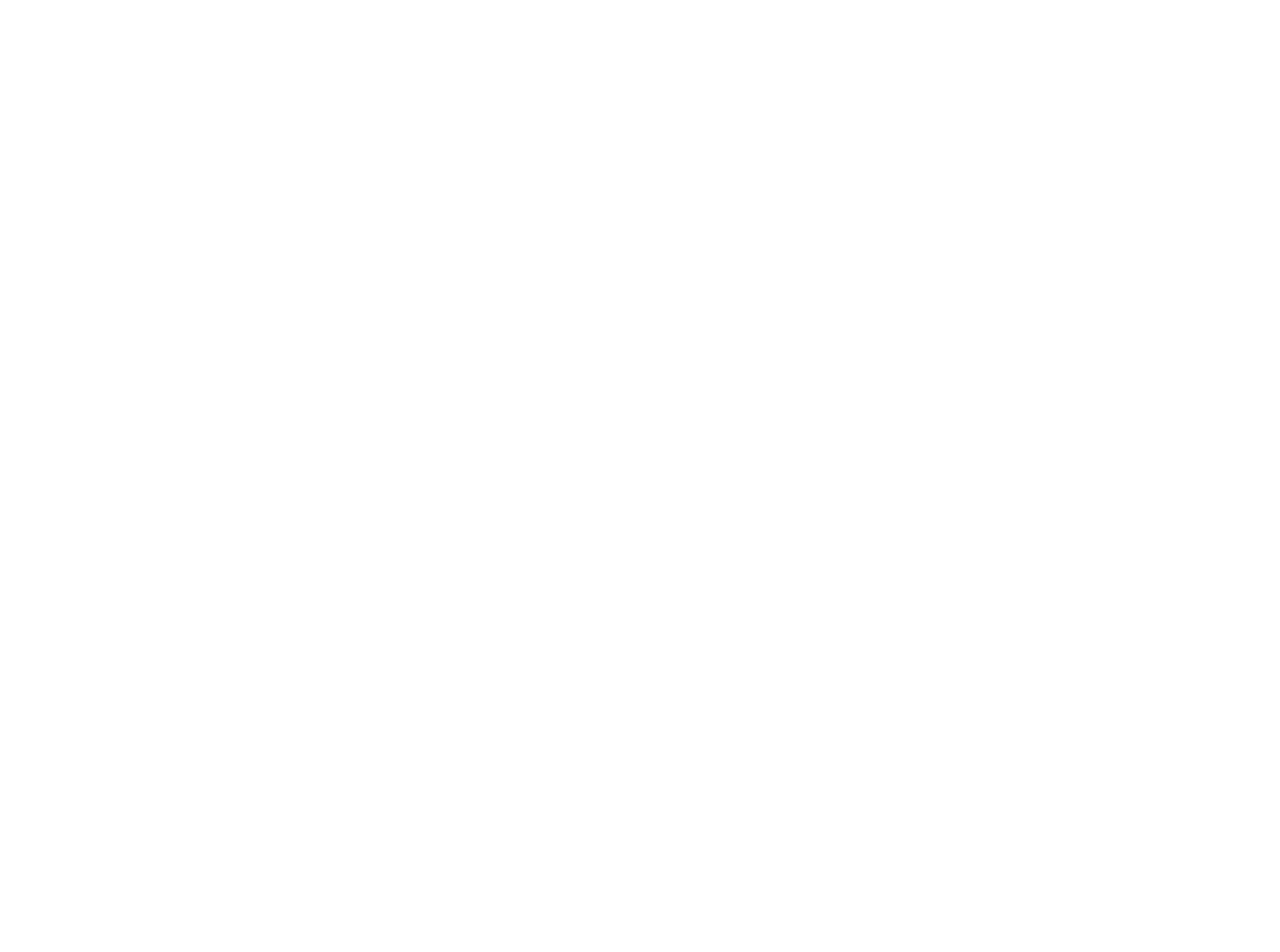
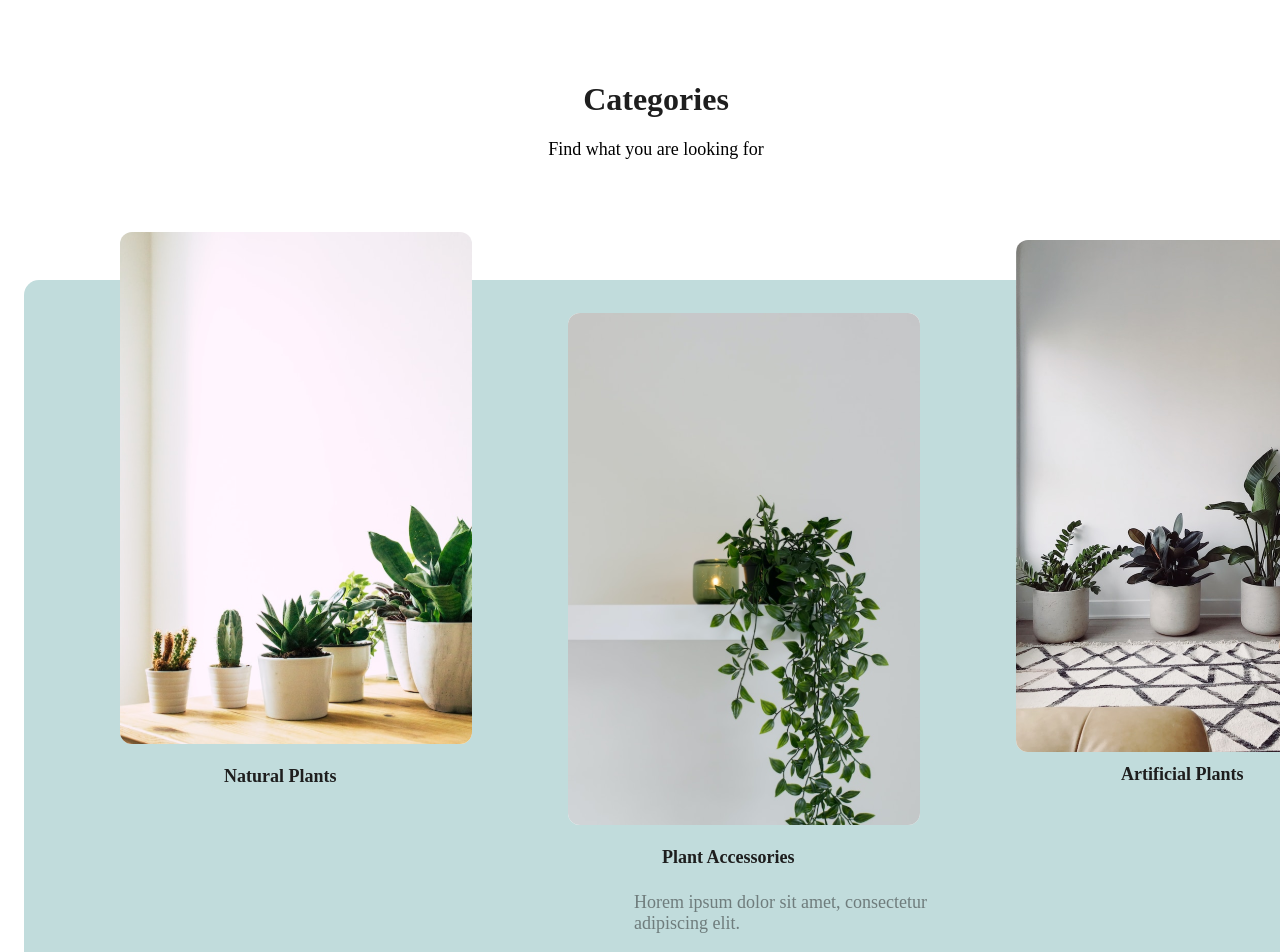
Before and after one commit to mahmudovb10/Green-Mind, a React (Vite) app: page / in a window 1280 px wide. Shown: the part 1960-2912 px from the top of the page. Before the commit the page ends 2022 px from the top, so only its background shows below. Built offline with nearby package versions, Linux system fonts and the light colour scheme; a web font is replaced by a local one.

Commit message:
Added article part

```diff
--- a/src/App.jsx
+++ b/src/App.jsx
@@ -89,21 +89,18 @@
             Easiest way to healthy life by buying your favorite plants
           </p>
 
-          {/* NATURAL */}
           <div className="card card1">
             <img src="/images/natural.svg" alt="" className="card_img" />
             <p className="card_title">Natural Plants</p>
             <span className="card_price">₱ 1,400.00</span>
           </div>
 
-          {/* ARTIFICIAL */}
           <div className="card card2">
             <img src="/images/artificial.svg" alt="" className="card_img" />
             <p className="card_title">Artificial Plants</p>
             <span className="card_price">₱ 900.00</span>
           </div>
 
-          {/* ARTIFICIAL BIG */}
           <div className="card card3">
             <img
               src="/images/artificialPlants.svg"
@@ -160,6 +157,35 @@
           </div>
         </div>
       </section>
+      <article className="article">
+        <div className="article__info">
+          <h2 className="article__title">Categories</h2>
+          <p className="article__desc">Find what you are looking for</p>
+        </div>
+        <div className="article__img">
+          <img
+            className="natural__prev"
+            src="/images/naturalPrewiev.svg"
+            alt=""
+          />
+          <p className="flow__title natural__prev__title">Natural Plants</p>
+          <img
+            className="accesoris__prev"
+            src="/images/accesoriesPrewiev.svg"
+            alt=""
+          />
+          <p className="flow__title accesories__title">Plant Accessories</p>
+          <p className="accesories__desc">
+            Horem ipsum dolor sit amet, consectetur adipiscing elit.
+          </p>
+          <img
+            className="art__pl__img"
+            src="/images/artificialPlantsPrewiev.svg"
+            alt=""
+          />
+          <p className="flow__title artf__prev__title">Artificial Plants</p>
+        </div>
+      </article>
     </div>
   );
 }
--- a/src/index.css
+++ b/src/index.css
@@ -443,3 +443,90 @@
   text-align: center;
   margin-top: -1rem;
 }
+
+.article__info {
+  display: flex;
+  flex-direction: column;
+  text-align: center;
+}
+
+.article__title {
+  width: 182px;
+  height: 48px;
+  font-family: "Poppins";
+  font-family: 700;
+  font-size: 32px;
+  color: var(--primary-black);
+  margin-left: auto;
+  margin-right: auto;
+}
+
+.article__desc {
+  width: 262px;
+  height: 27px;
+  font-family: "Poppins";
+  font-weight: 500;
+  font-size: 18px;
+  color: var(--average-black);
+  margin-left: auto;
+  margin-right: auto;
+  margin-top: -1rem;
+}
+
+.article__img {
+  width: auto;
+  height: 800px;
+  background-color: var(--primary-rgb);
+  border-radius: 15px;
+  margin-top: 96px;
+  margin-left: auto;
+  margin-right: auto;
+}
+
+.natural__prev {
+  margin-left: 96px;
+  margin-top: -48px;
+}
+
+.flow__title {
+  width: 233px;
+  height: 27px;
+  font-family: "Poppins";
+  font-weight: 700;
+  font-size: 18px;
+  color: var(--primary-black);
+}
+
+.natural__prev__title {
+  margin-left: 200px;
+}
+
+.accesoris__prev {
+  margin-left: 544px;
+  margin-top: -520px;
+}
+
+.accesories__title {
+  margin-left: 638px;
+}
+
+.accesories__desc {
+  width: 352px;
+  height: 54px;
+  font-family: "Poppins";
+  font-weight: 500;
+  font-size: 18px;
+  color: var(--four-black);
+  margin-left: 610px;
+}
+
+.art__pl__img {
+  margin-left: 992px;
+  position: absolute;
+  top: 137.5rem;
+}
+
+.artf__prev__title {
+  margin-left: 1097px;
+  margin-top: -12.5rem;
+}
```
